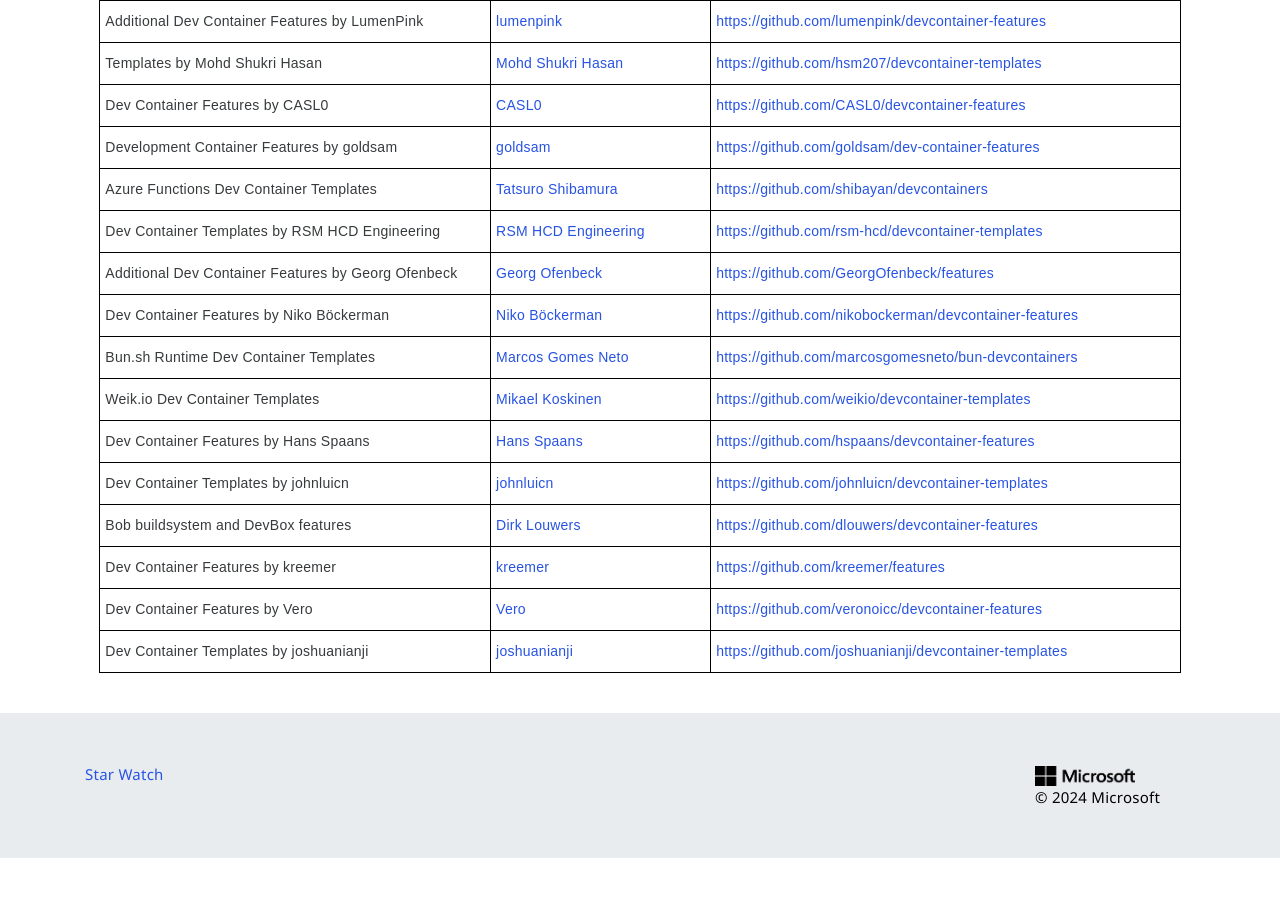
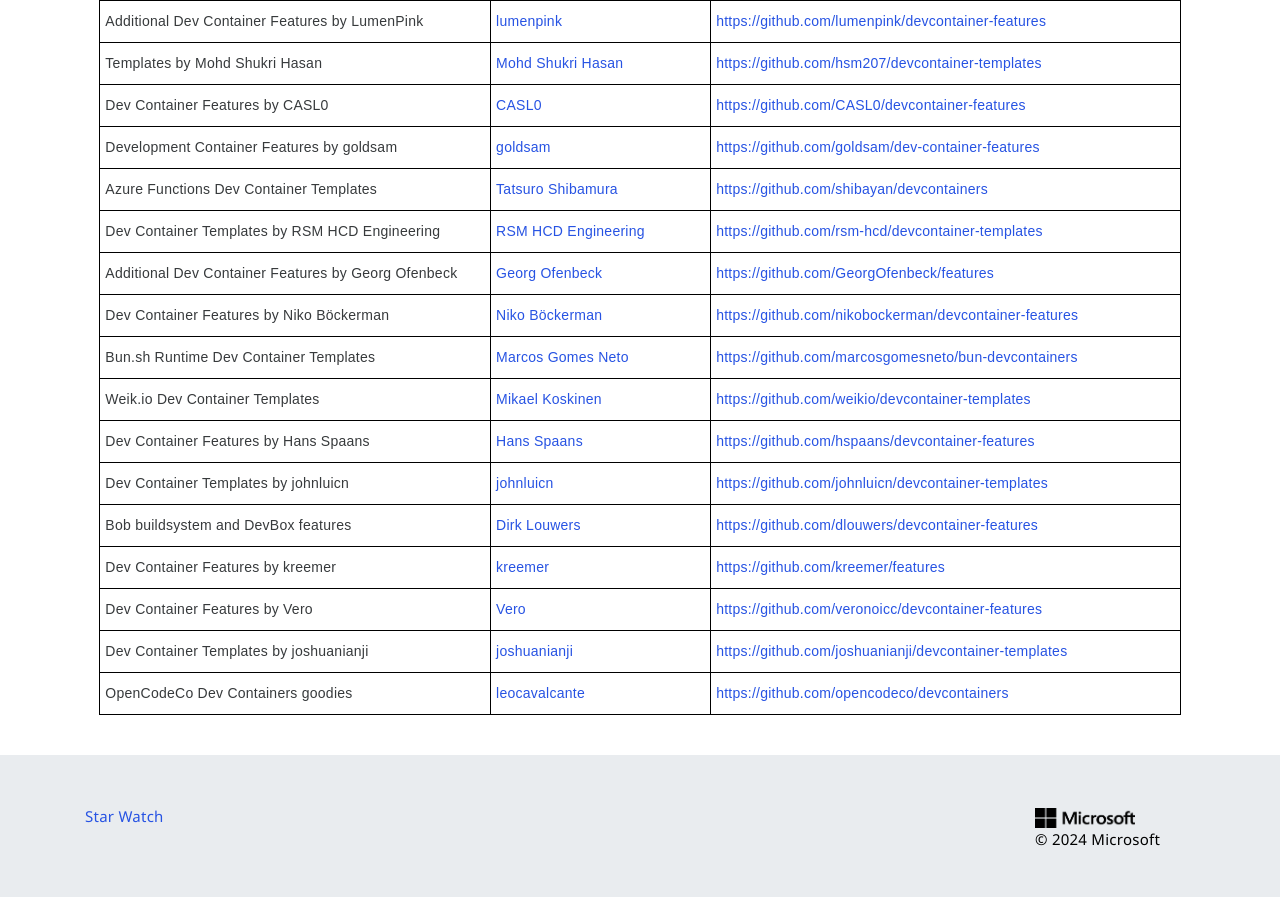
Before and after one commit to devcontainers/devcontainers.github.io, a Jekyll site: the page built from collections.html, in a window 1280 px wide and 900 px high, scrolled down 5803 px. Shown: the top 897 px of the window. Built offline with Jekyll 4.4.1, drawn with Linux system fonts in a browser that asks for light colours; nearby versions of some CDN libraries; comment, search, counter and statistics services are not loaded; before the commit the page ends 6661 px from its top, so only the background shows below that.

Commit message:
Add OpenCodeCo (#372)

```diff
--- a/_data/collection-index.yml
+++ b/_data/collection-index.yml
@@ -723,3 +723,8 @@
   contact: https://github.com/joshuanianji/devcontainer-templates/issues
   repository: https://github.com/joshuanianji/devcontainer-templates
   ociReference: ghcr.io/joshuanianji/devcontainer-templates
+- name: OpenCodeCo Dev Containers goodies
+  maintainer: leocavalcante
+  contact: https://github.com/orgs/opencodeco/discussions
+  repository: https://github.com/opencodeco/devcontainers
+  ociReference: ghcr.io/opencodeco/devcontainers
```
